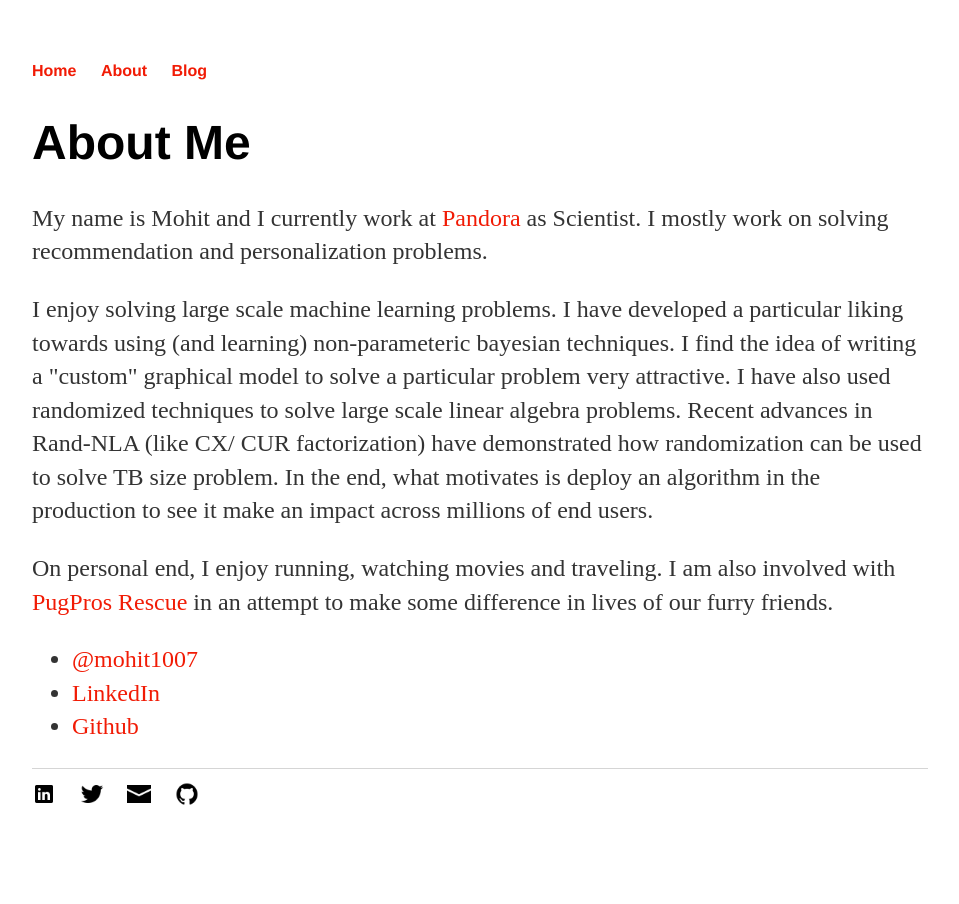
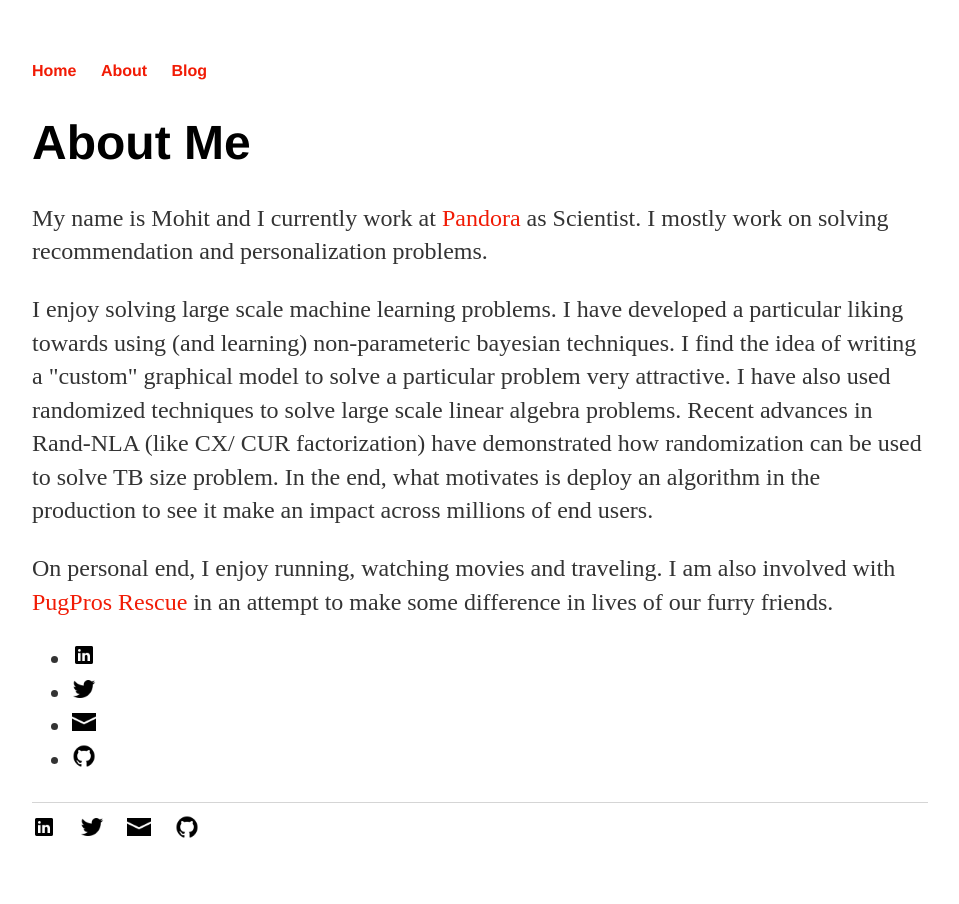
Before and after one commit to ensemblearner/ensemblearner.github.io, a Jekyll site: the page built from about/index.html, in a window 1280 px wide. Shown: the whole page, without its empty margins (160-1119 px from the left). Built offline with Jekyll 4.4.1, drawn with Linux system fonts in a browser that asks for light colours.

Commit message:
fix social

```diff
--- a/about/index.html
+++ b/about/index.html
@@ -10,8 +10,23 @@ title: About Mohitdeep Singh
 			<p> On personal end, I enjoy running, watching movies and traveling. I am also involved with <a href="www.pugpros.org" target="_blank">PugPros Rescue</a> in an attempt to make some difference in lives of our furry friends.</p>
 
 			<ul class="contacts">
-				<li><a href="https://twitter.com/mohit1007" target="_blank">@mohit1007</a></li>
-				<li><a href="https://www.linkedin.com/in/mohitdeep-singh-3577008/" target="_blank">LinkedIn</a></li>
-				<li><a href="https://github.com/ensemblearner" target="_blank">Github</a></li>
-				</ul>
+				<li>
+			     	<a href="https://www.linkedin.com/in/mohitdeep-singh-3577008/" target="_blank">
+			  		<img src="https://raw.githubusercontent.com/ensemblearner/ensemblearner.github.io/master/assets/social-linkedin.png"  style="width:24px;height:24px;">
+					</a>
+   				</li>
+   			    <li>
+			     <a href="https://twitter.com/mohit1007" target="_blank">
+			  <img src="https://raw.githubusercontent.com/ensemblearner/ensemblearner.github.io/master/assets/social-twitter.png"  style="width:24px;height:24px;">
+			</a>
+			   </li>
+		   <li><a href="mailto:mohit1007@gmail.com" target="_blank">
+		   <img src="https://raw.githubusercontent.com/ensemblearner/ensemblearner.github.io/master/assets/android-mail.png"  style="width:24px;height:24px;"></a>
+		   </li>
+
+		   <li>
+    			 <a href="https://github.com/ensemblearner" target="_blank">
+  				<img src="https://raw.githubusercontent.com/ensemblearner/ensemblearner.github.io/master/assets/social-github.png"  style="width:24px;height:24px;"></a>
+   		   </li>
+		</ul>
 		</div>
```
